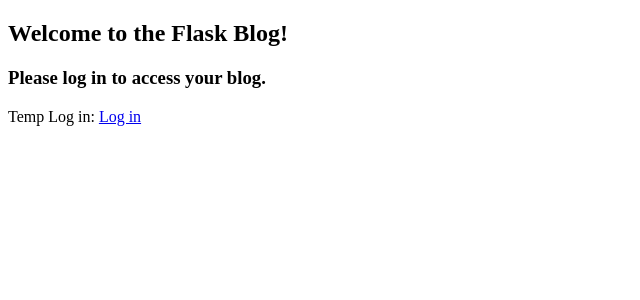
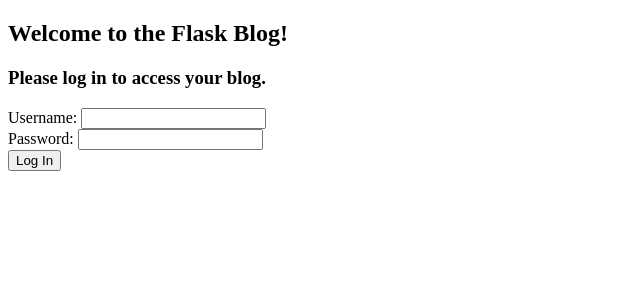
Before and after one commit to Artora/real-python-test, a Flask app: template flask-blog/templates/login.html in a window 1280 px wide. Shown: the top 300 px of the page, without its empty margins (0-640 px from the left). Run offline with Flask 2, Linux system fonts and the light colour scheme; the template is opened without the code that fills it, so the values that code supplies are empty.

Commit message:
login done

```diff
--- a/flask-blog/templates/login.html
+++ b/flask-blog/templates/login.html
@@ -1,7 +1,21 @@
 
 {% extends "template.html" %}
 {% block content %}
-    <h2>Welcome to the Flask Blog!</h2>
-    <h3>Please log in to access your blog.</h3>
-    <p>Temp Log in: <a href="/main">Log in</a></p>
+    <div class="login-wrapper">
+        <h2>Welcome to the Flask Blog!</h2>
+        <h3>Please log in to access your blog.</h3>
+        <form action="" method="post">
+            <div>
+                <label for="name">Username:</label>
+                <input type="text" id="username" name="username" value="{{ request.form.username }}">
+            </div>
+            <div>
+                <label for="mail">Password:</label>
+                <input type="password" id="password" name="password" value="{{ request.form.passwoord }}"/>
+            </div>
+            <div>
+                <button type="submit">Log In</button>
+            </div>
+        </form>
+    </div>
 {% endblock %}
--- a/flask-blog/templates/main.html
+++ b/flask-blog/templates/main.html
@@ -1,4 +1,5 @@
 {% extends "template.html" %}
 {% block content %}
     <h2>Welcome to the Flask Blog!<h2>
+    <p><a href="{{ url_for('logout') }}">Log out</a></p>
 {% endblock %}
--- a/flask-blog/templates/template.html
+++ b/flask-blog/templates/template.html
@@ -5,6 +5,12 @@
     </head>
     <body>
         <div class="container">
+            {% for message in get_flashed_messages() %}
+                <div class="flash">{{ message }}</div>
+            {% endfor %}
+            {% if error %}
+                <p class="error"><strong>Error:</strong> {{ error }}</p>
+            {% endif %}
             {% block content %}
             {% endblock %}
         </div>
--- a/real python part 2.txt
+++ b/real python part 2.txt
@@ -12,7 +12,8 @@ started reading 6.8.2019
 25.8.2019 read until page 68 SQL Functions
 28.8.2019 read until page 77 1.6 Flask Blog App
 28.8.2019 read until page 83 Views
-29.8.2019 read until page 87 Sanity Check
+29.8.2019 read until page 88 User Login
+30.8.2019 read until page 93 Sessions
 
 10 1.1 Introduction
 16 1.2 Getting Started
```
Also changed, not shown: flask-blog/blog.py (+8 -0 lines).
